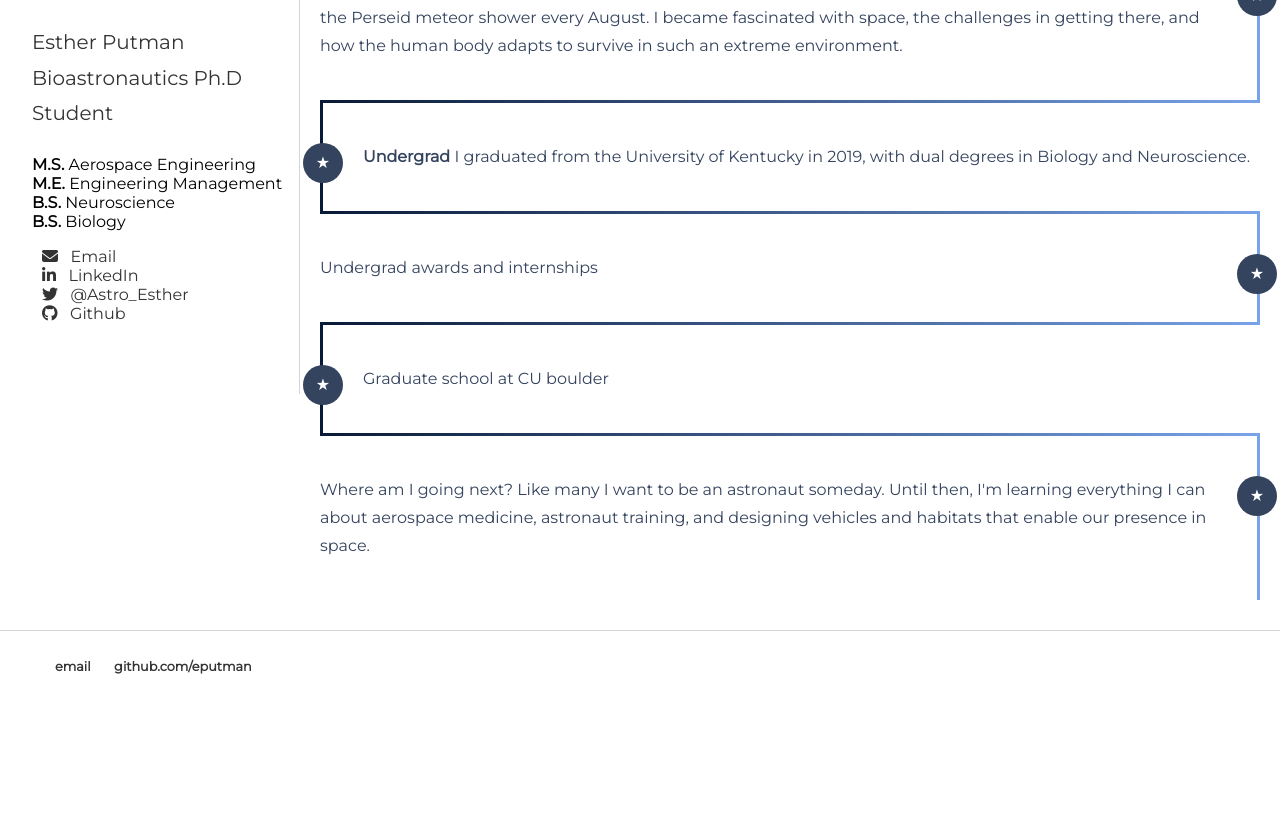
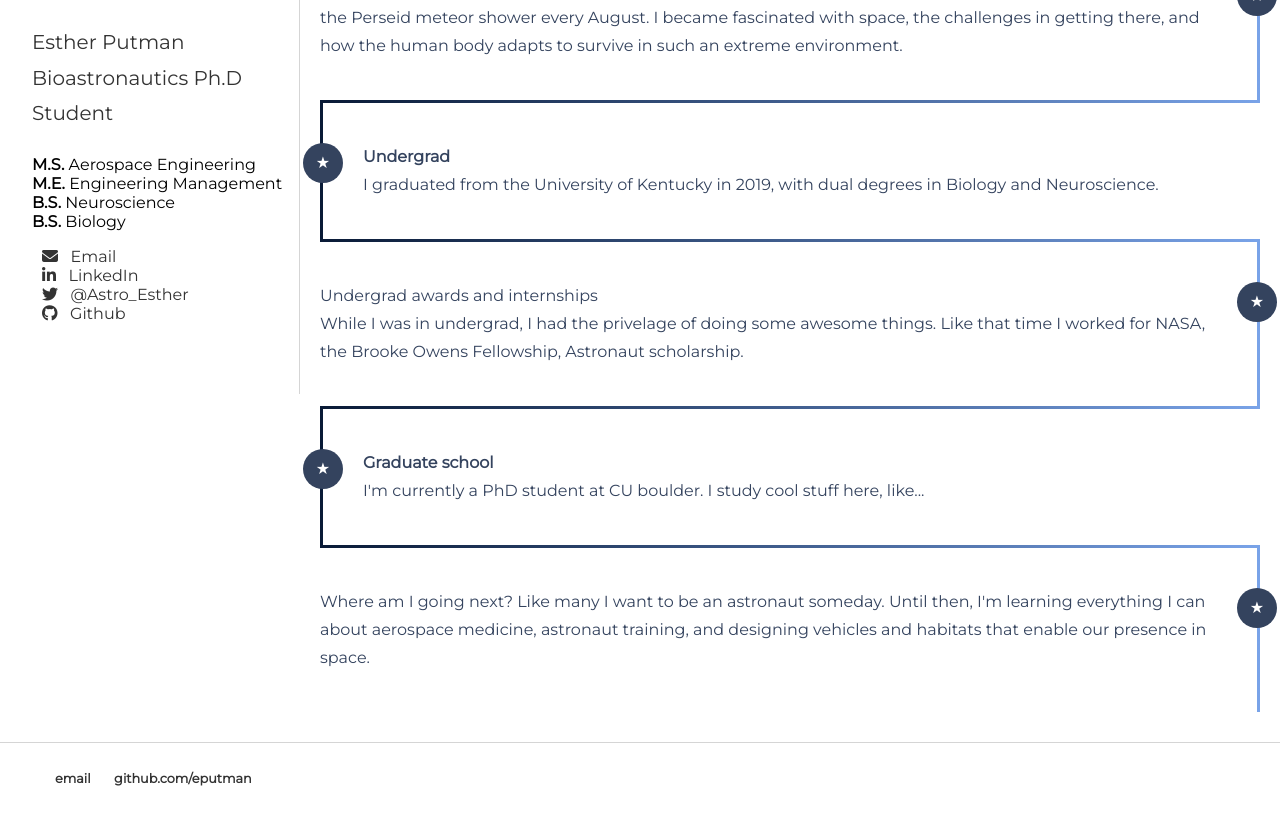
Before and after one commit to eputman/eputman.github.io, a Jekyll site: the page built from about/index.html, in a window 1280 px wide and 1301 px high, cut to the strip 487-1301 px from the top of the window. Built offline with Jekyll 4.4.1, drawn with Linux system fonts in a browser that asks for light colours; nearby versions of some CDN libraries.

Commit message:
Update index.html

```diff
--- a/about/index.html
+++ b/about/index.html
@@ -32,9 +32,13 @@ title: About Me
 	   <div class="timeline">
 			  <p id="timeline"> I have loved space for as long as I can remember. Growing up in Kentucky, I layed out under the stars watching the Perseid meteor shower every August.
 			 I became fascinated with space, the challenges in getting there, and how the human body adapts to survive in such an extreme environment.</p>
-			 <p id="timeline"> <b>Undergrad</b> I graduated from the University of Kentucky in 2019, with dual degrees in Biology and Neuroscience.</p>
-			  <p id="timeline">Undergrad awards and internships </p>
-			  <p id="timeline">Graduate school at CU boulder</p>
+			 <p id="timeline"> <b>Undergrad</b> <br>
+				 I graduated from the University of Kentucky in 2019, with dual degrees in Biology and Neuroscience.</p>
+			  <p id="timeline">Undergrad awards and internships <br>
+		   		 While I was in undergrad, I had the privelage of doing some awesome things.
+				  Like that time I worked for NASA, the Brooke Owens Fellowship, Astronaut scholarship.</p>
+		   <p id="timeline"><b>Graduate school </b><br>
+		   		I'm currently a PhD student at CU boulder. I study cool stuff here, like...</p>
 			  <p id="timeline">Where am I going next? Like many I want to be an astronaut someday. Until then, I'm learning everything I can about aerospace medicine, astronaut training,
 				  and designing vehicles and habitats that enable our presence in space. </p>
 		</div> <!-- /timeline-->
```
